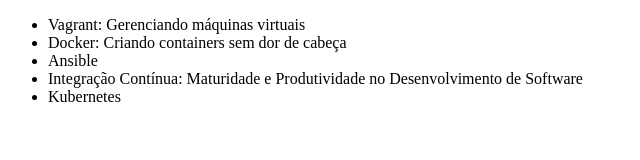
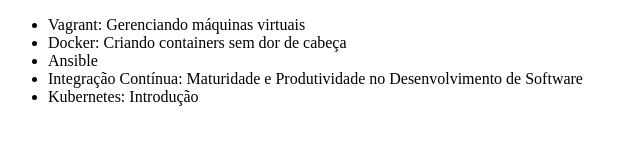
Before and after one commit to henriqcardoso/aula-git, a plain HTML site: page index.html in a window 1280 px wide. Shown: the full height of the page, 0-640 px from the left. Drawn offline with Linux system fonts and the light colour scheme.

Commit message:
Alterando curso kubernetes

```diff
--- a/index.html
+++ b/index.html
@@ -11,7 +11,7 @@
         <li>Docker: Criando containers sem dor de cabeça</li>
         <li>Ansible</li>
         <li>Integração Contínua: Maturidade e Produtividade no Desenvolvimento de Software</li>
-        <li>Kubernetes</li>
+        <li>Kubernetes: Introdução</li>
 
     </ul>
 </body>
```
